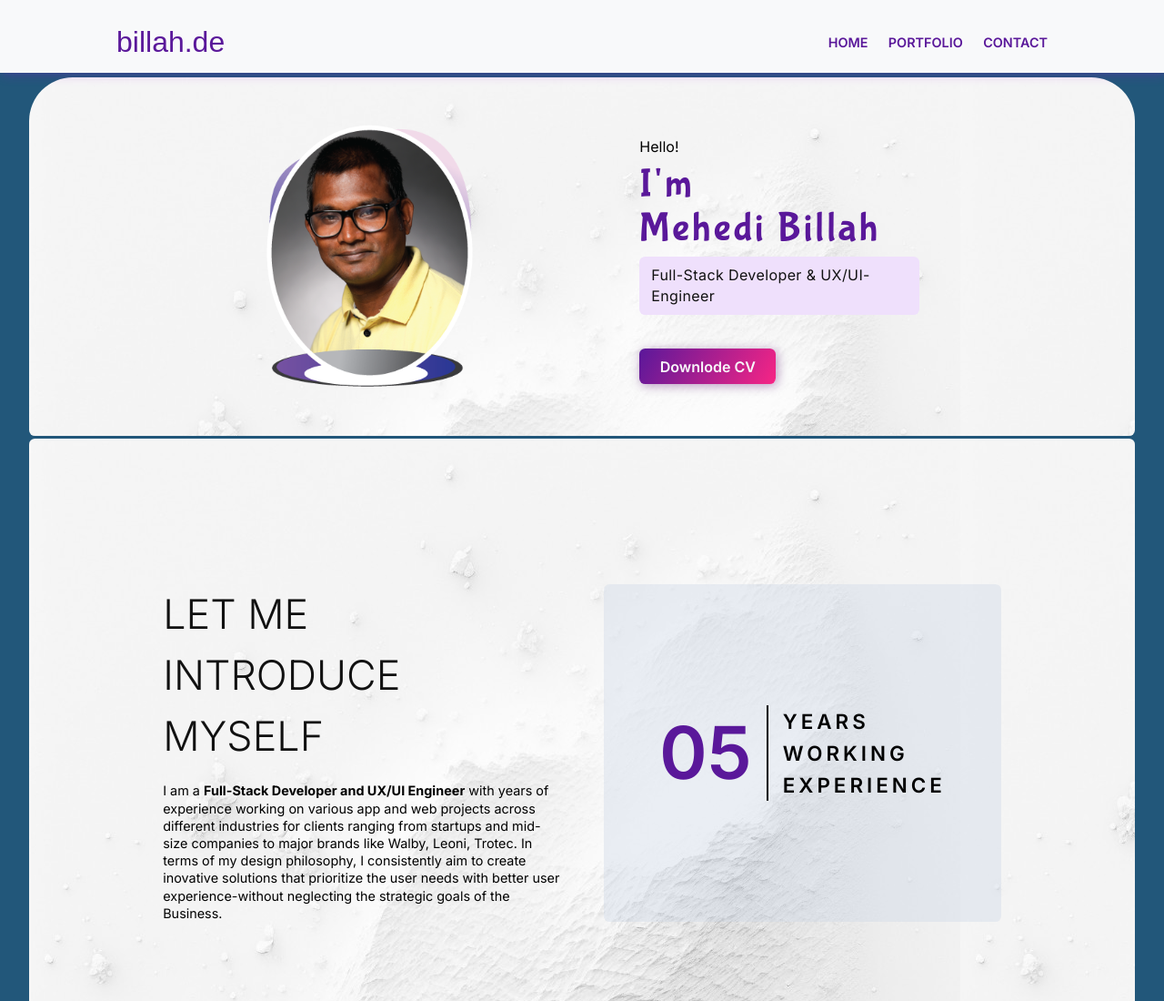
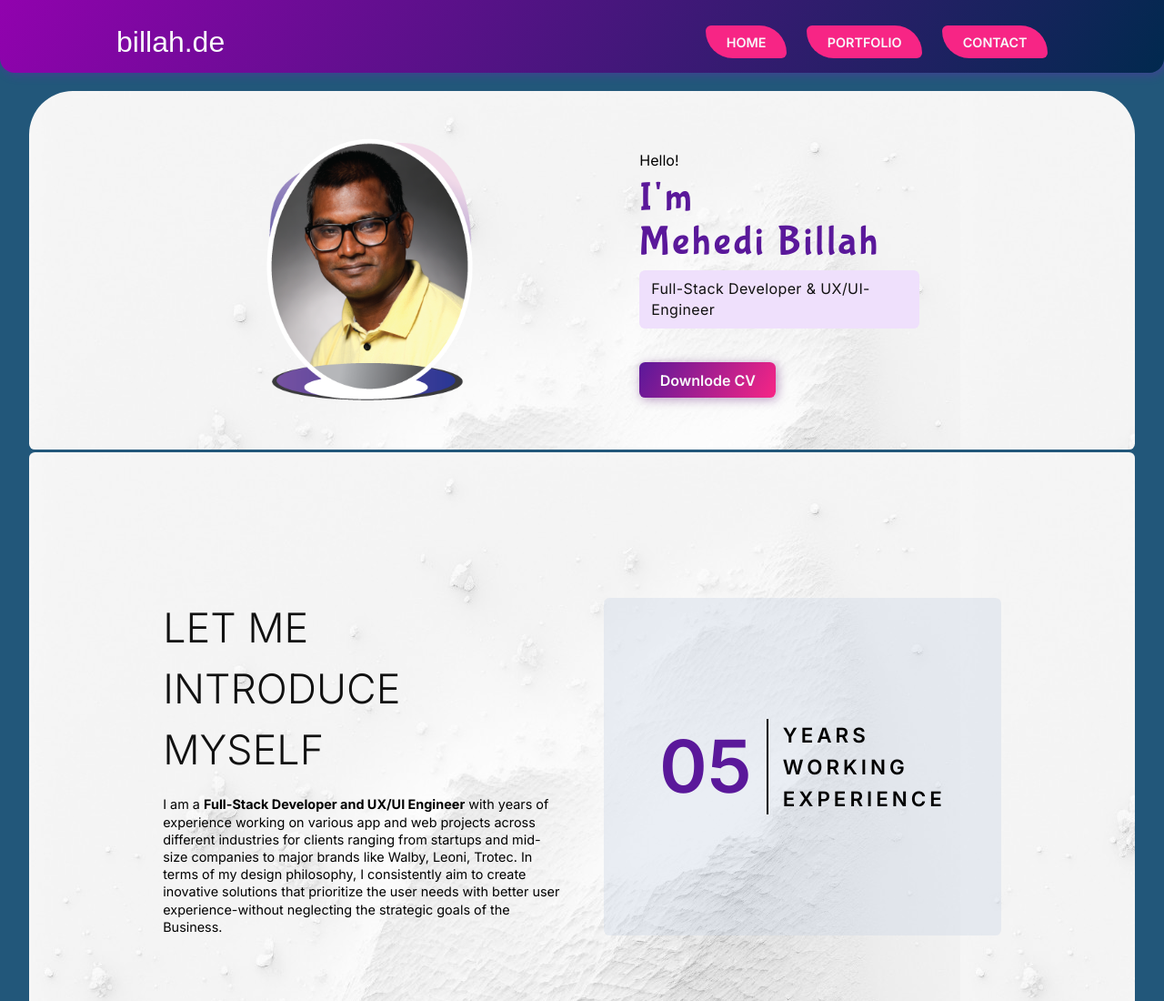
Before and after one commit to mdMehediBillah/portfolio, a plain HTML site: page index.html in a window 1280 px wide. Shown: the top 1100 px of the page at 91% size. Drawn offline with nearby package versions, Linux system fonts and the light colour scheme; a web font is replaced by a local one.

Commit message:
Nav bar updated with gradient bg color for md, lg screen

```diff
--- a/styles/home.css
+++ b/styles/home.css
@@ -1,17 +1,20 @@
 /* padding added in main container for stick header */
 #main {
-  padding-top: 85px;
+  padding-top: 100px;
 }
 
 /* Header css start */
 #header {
-  background-color: var(--textLight);
+  /* background-color: var(--textLight); */
   padding-top: 1.4rem;
   padding-bottom: 0.6rem;
   position: fixed;
   width: 100%;
   box-shadow: 2px 1px 12px rgba(160, 0, 224, 0.3);
   z-index: 100;
+
+  background: linear-gradient(120deg, rgb(145, 2, 174), rgb(1, 41, 78));
+  border-radius: 0 0 1rem 1rem;
 }
 
 .header-container {
@@ -31,7 +34,7 @@
   }
 
   h4 {
-    color: var(--brandColor);
+    color: var(--textLight);
     font-family: "Jersey 20", sans-serif;
     font-size: 2rem;
     text-transform: lowercase;
@@ -53,19 +56,22 @@
   list-style: none;
   font-size: 0.9rem;
   font-weight: 600;
-  color: var(--textDark);
 
   a {
     text-decoration: none;
     text-transform: uppercase;
     color: var(--brandColor);
     transition: 0.3s ease-in;
+    color: var(--textLight);
+    background-color: var(--brandColorSecond);
+    padding: 0.6rem 1.4rem;
+    border-radius: 0.4rem 2rem 0.4rem 2rem;
 
     &:hover {
-      color: var(--brandColorSecond);
-      text-decoration: underline;
+      color: var(--brandColor);
+      /* text-decoration: underline;
       text-underline-offset: 0.5em;
-      text-decoration-thickness: 2px;
+      text-decoration-thickness: 2px; */
     }
   }
 }
```
